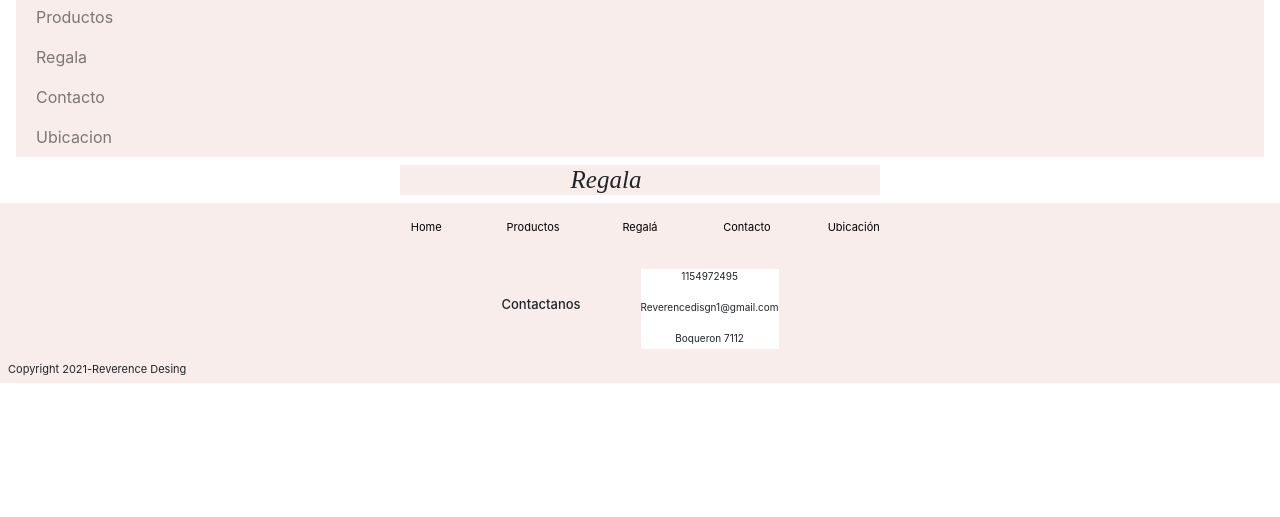
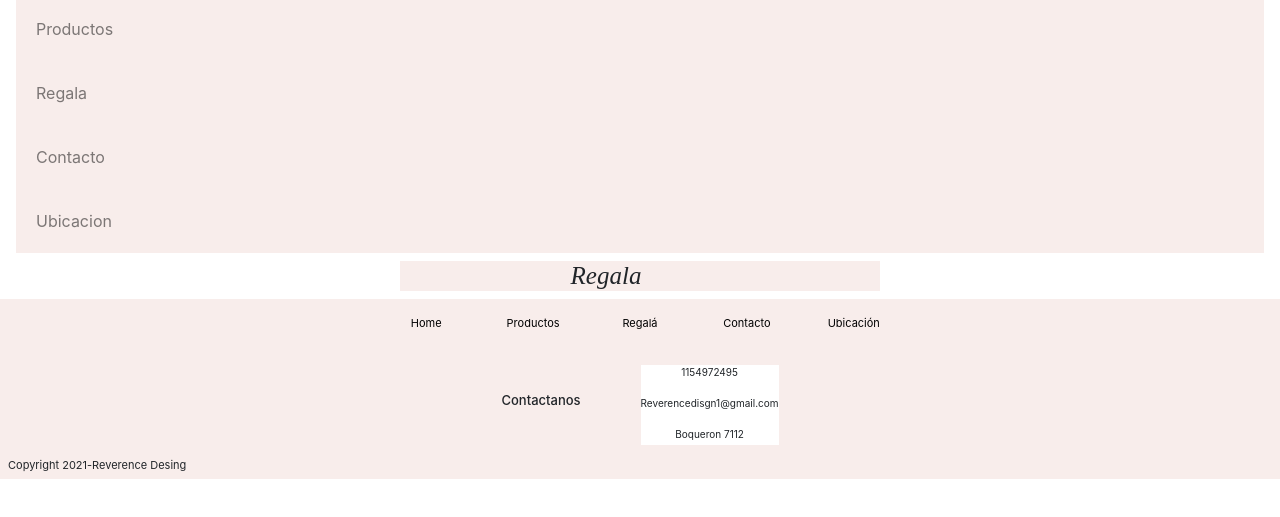
Before and after one commit to mariKaren/desafio7, a plain HTML site: page secciones/regala.html in a window 1280 px wide. Both pictures are taken after a click on the button 1236 px from the left and 53 px from the top of the page. Shown: the part 101-618 px from the top of the page. Drawn offline with nearby package versions, Linux system fonts and the light colour scheme.

Commit message:
reemplazo de important por id

```diff
--- a/css/estilos.css
+++ b/css/estilos.css
@@ -11,9 +11,19 @@
 .nav-item{
     background-color: #f8edeb;
 }
-.nav-link{
-    padding-left:20px !important;
+#pading1{
+    padding: 20px;
 }
+#pading2{
+    padding: 20px;
+}
+#pading3{
+    padding: 20px;
+}
+#pading4{
+    padding: 20px;
+}
+
 .bg-color{
     background-color:white;
 }
@@ -27,7 +37,9 @@
 }
 .carousel-indicators{
     background-color: #f8edeb;
-    position: relative !important;
+}
+#pBarraCarousel{
+    position: relative;
 }
 .nuevosProductos{
     height: 500px;
--- a/secciones/regala.html
+++ b/secciones/regala.html
@@ -27,16 +27,16 @@
             <div class="collapse navbar-collapse" id="collapsibleNavbar">
                 <ul class="navbar-nav">
                     <li class="nav-item">
-                        <a class="nav-link" href="productos.html">Productos</a>
+                        <a class="nav-link" id="pading1"href="productos.html">Productos</a>
                     </li>
                     <li class="nav-item">
-                        <a class="nav-link" href="#">Regala</a>
+                        <a class="nav-link" id="pading2"href="#">Regala</a>
                     </li>
                     <li class="nav-item">
-                        <a class="nav-link" href="contacto.html">Contacto</a>
+                        <a class="nav-link" id="pading3" href="contacto.html">Contacto</a>
                     </li>
                     <li class="nav-item">
-                        <a class="nav-link" href="ubicacion.html">Ubicacion</a>
+                        <a class="nav-link" id="pading4" href="ubicacion.html">Ubicacion</a>
                     </li>
                 </ul>
             </div>
```
Also changed, not shown: index.html (+5 -5 lines), secciones/contacto.html (+4 -4 lines), secciones/productos.html (+4 -4 lines), secciones/ubicacion.html (+4 -4 lines).
